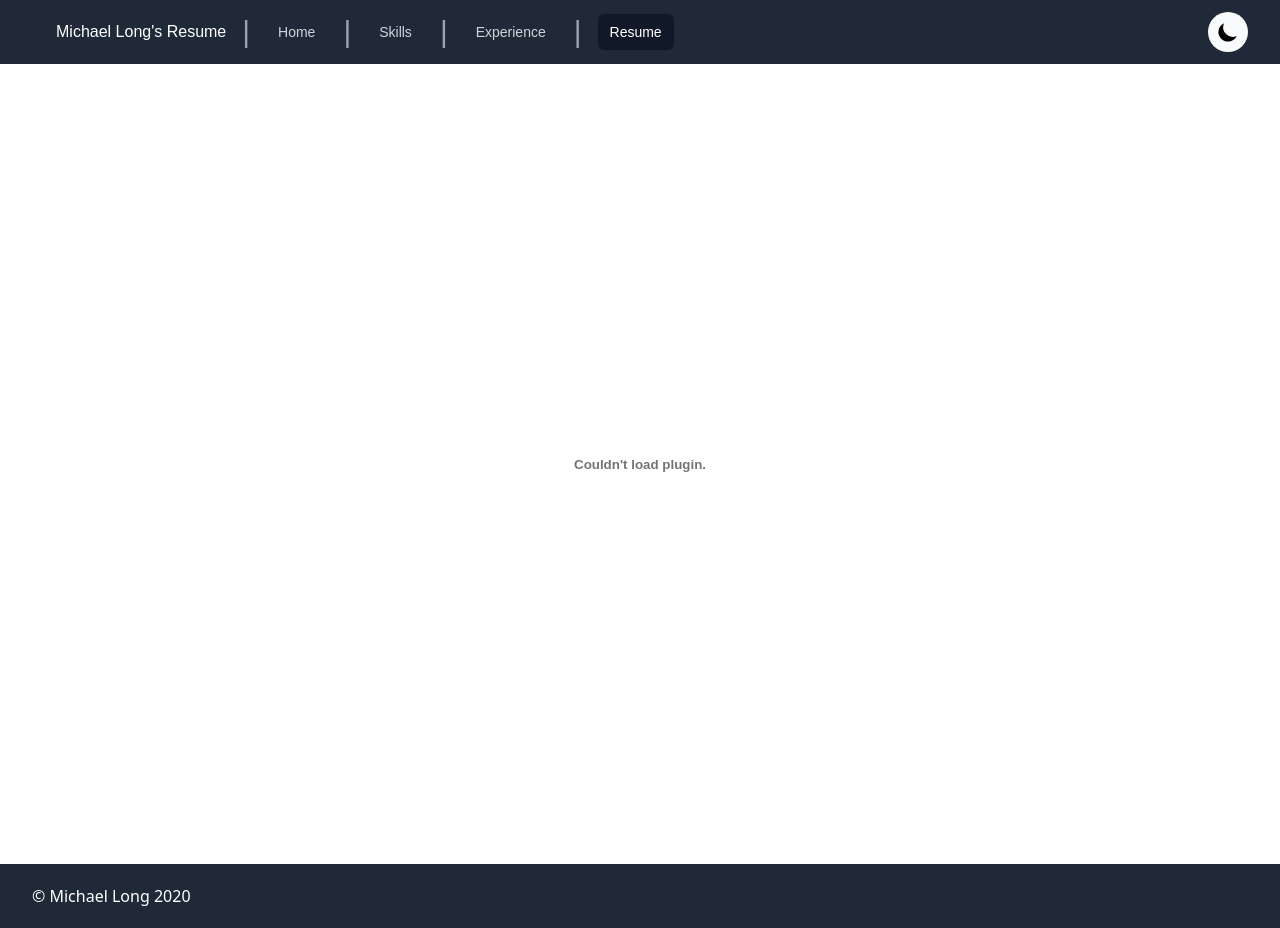
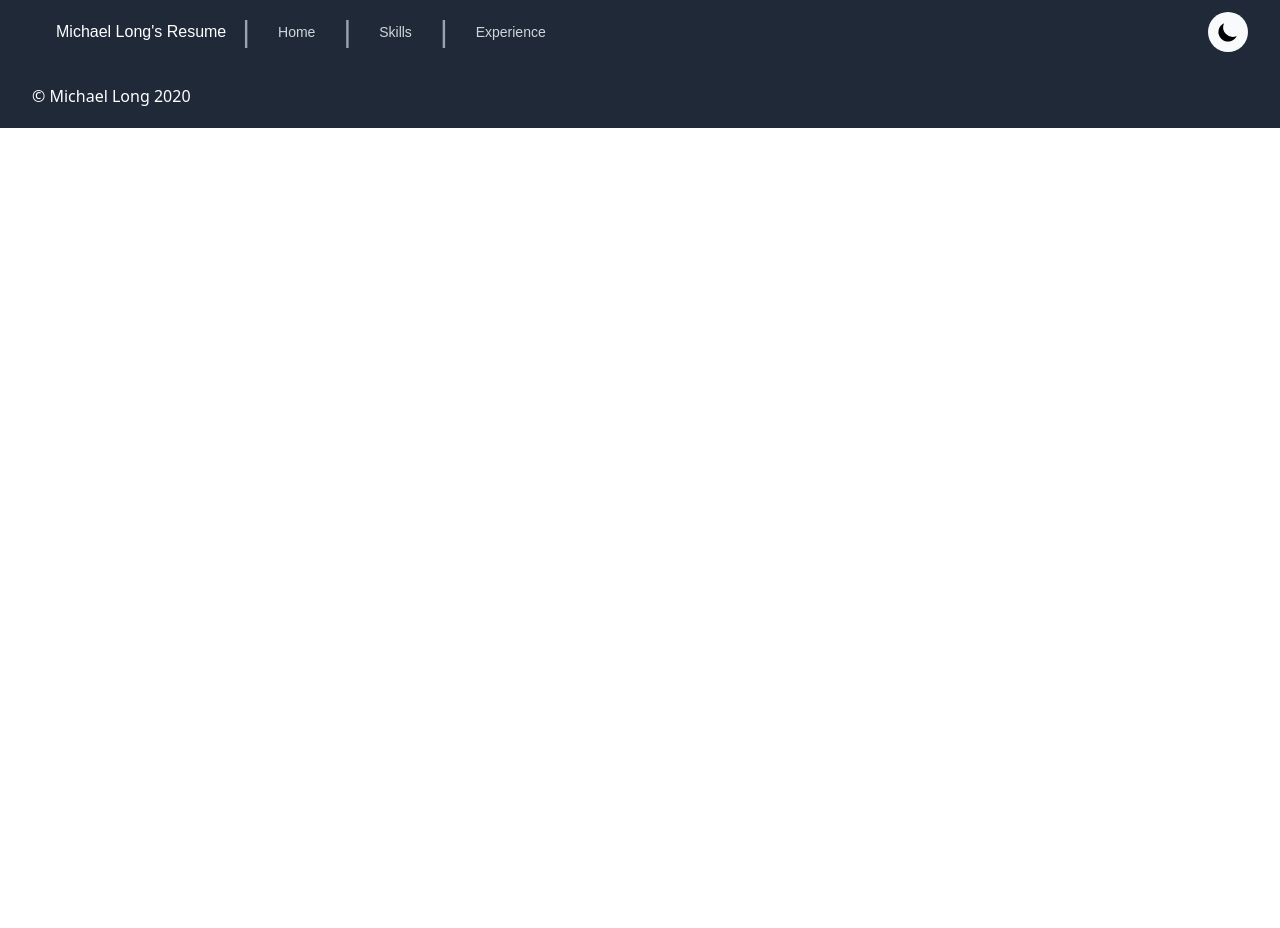
Before and after one commit to michael-long88/resume-vue-tailwind, a Vue app: page /resume in a window 1280 px wide. After the commit the page ends 800 px from the top, so only its background shows below. Built offline with nearby package versions, Linux system fonts and the light colour scheme.

Commit message:
Remove resume page and move to home page link

```diff
--- a/src/components/Nav.vue
+++ b/src/components/Nav.vue
@@ -39,8 +39,6 @@
               <router-link to="/skills" class="menu-link text-sm">Skills</router-link>
               <p class="mx-auto text-3xl text-gray-400">|</p>
               <router-link to="/experience" class="menu-link text-sm">Experience</router-link>
-              <p class="mx-auto text-3xl text-gray-400">|</p>
-              <router-link to="/resume" class="menu-link text-sm">Resume</router-link>
             </div>
           </div>
         </div>
@@ -67,7 +65,6 @@
         <router-link to="/" class="menu-link text-base">Home</router-link>
         <router-link to="/skills" class="menu-link text-base">Skills</router-link>
         <router-link to="/experience" class="menu-link text-base">Experience</router-link>
-        <router-link to="/resume" class="menu-link text-base">Resume</router-link>
       </div>
     </div>
   </nav>
--- a/src/router/index.js
+++ b/src/router/index.js
@@ -3,7 +3,6 @@ import VueRouter from 'vue-router'
 import Home from '../views/Home'
 import Skills from '../views/Skills'
 import Experience from '../views/Experience'
-import Resume from '../views/Resume'
 
 Vue.use(VueRouter)
 
@@ -22,11 +21,6 @@ const routes = [
     path: '/experience',
     name: 'Experience',
     component: Experience
-  },
-  {
-    path: '/resume',
-    name: 'Resume',
-    component: Resume
   }
 ]
 
--- a/src/views/Home.vue
+++ b/src/views/Home.vue
@@ -14,6 +14,8 @@
           <a href="https://www.linkedin.com/in/michael-long88/" target="_blank">LinkedIn</a>
           &nbsp;|&nbsp;
           <a href="https://github.com/michael-long88" target="_blank">GitHub</a>
+          &nbsp;|&nbsp;
+          <a href="LongMichael_WebResume.pdf" target="_blank">Resume</a>
         </p>
       </div>
     </div>
--- a/src/views/Resume.vue
+++ /dev/null
@@ -1,45 +0,0 @@
-<template>
-  <div class="flex-grow overflow-auto max-h-screen w-full dark:text-gray-300">
-    <div class="m-auto h-screen">
-      <!-- <div v-if="darkModePDF">
-        <embed id="resume" src="LongMichael_WebResume_PhoneDarkMode.pdf" type="application/pdf" class="h-screen w-full">
-      </div>
-      <div v-else> -->
-        <embed id="resume" src="LongMichael_WebResume.pdf" type="application/pdf" class="h-screen w-full">
-      <!-- </div> -->
-    </div>
-  </div>
-</template>
-
-<script>
-import { mapGetters } from 'vuex'
-export default {
-  name: 'Resume',
-  data () {
-    return {
-      windowWidth: 0
-    }
-  },
-  computed: {
-    ...mapGetters({ theme: 'getTheme' }),
-    darkModePDF () {
-      if (this.windowWidth < 1200 && this.theme === 'dark') {
-        return true
-      }
-      return false
-    }
-  },
-  methods: {
-    handleResize () {
-      this.windowWidth = window.innerWidth
-    }
-  },
-  created () {
-    window.addEventListener('resize', this.handleResize)
-    this.handleResize()
-  },
-  destroyed () {
-    window.removeEventListener('resize', this.handleResize)
-  }
-}
-</script>
```
